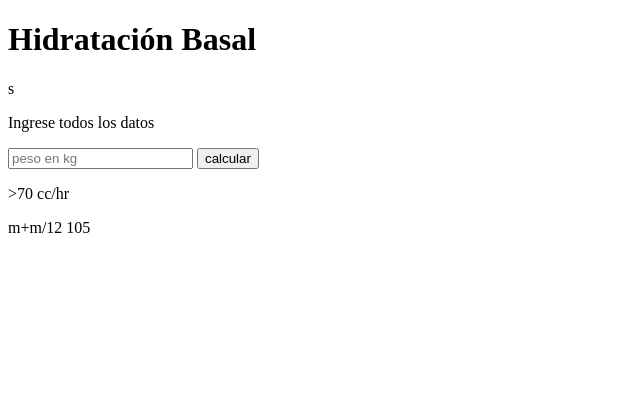
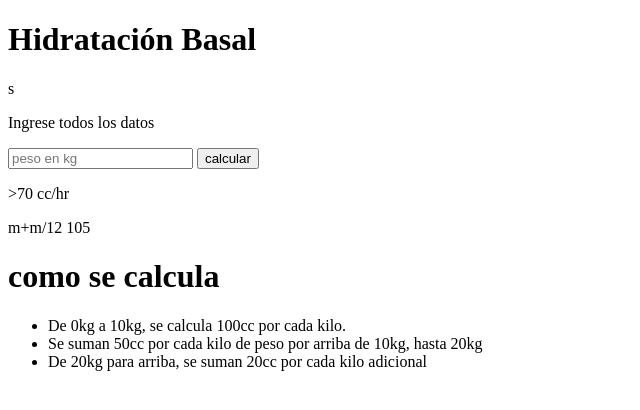
Before and after one commit to ceciuucaceres/ceci, a plain HTML site: page index.html in a window 1280 px wide. Shown: the whole page, without its empty margins (0-640 px from the left). Drawn offline with Linux system fonts and the light colour scheme.

Commit message:
Add files via upload
html estructura

```diff
--- a/index.html
+++ b/index.html
@@ -4,6 +4,7 @@
     <meta charset="UTF-8">
     <meta name="viewport" content="width=<p1<>, initial-scale=1.0">
     <title>Calculaddora</title>
+    <link rel="stylesheet" href="estilo.css">
 </head>
 <body>
   <h1>Hidratación Basal</h1>s
@@ -11,6 +12,12 @@
   <input type="number" placeholder="peso en kg">
   <button id="elboton">calcular</button>
   <p>>70 cc/hr</p> <p>m+m/12 105</p>
+  <h1> como se calcula</h1>
+  <ul>
+    <li>De 0kg a 10kg, se calcula 100cc por cada kilo.</li>
+    <li>Se suman 50cc por cada kilo de peso por arriba de 10kg, hasta 20kg</li>
+    <li>De 20kg para arriba, se suman 20cc por cada kilo adicional</li>
+</ul>
 
 </body>
 </html>
```
